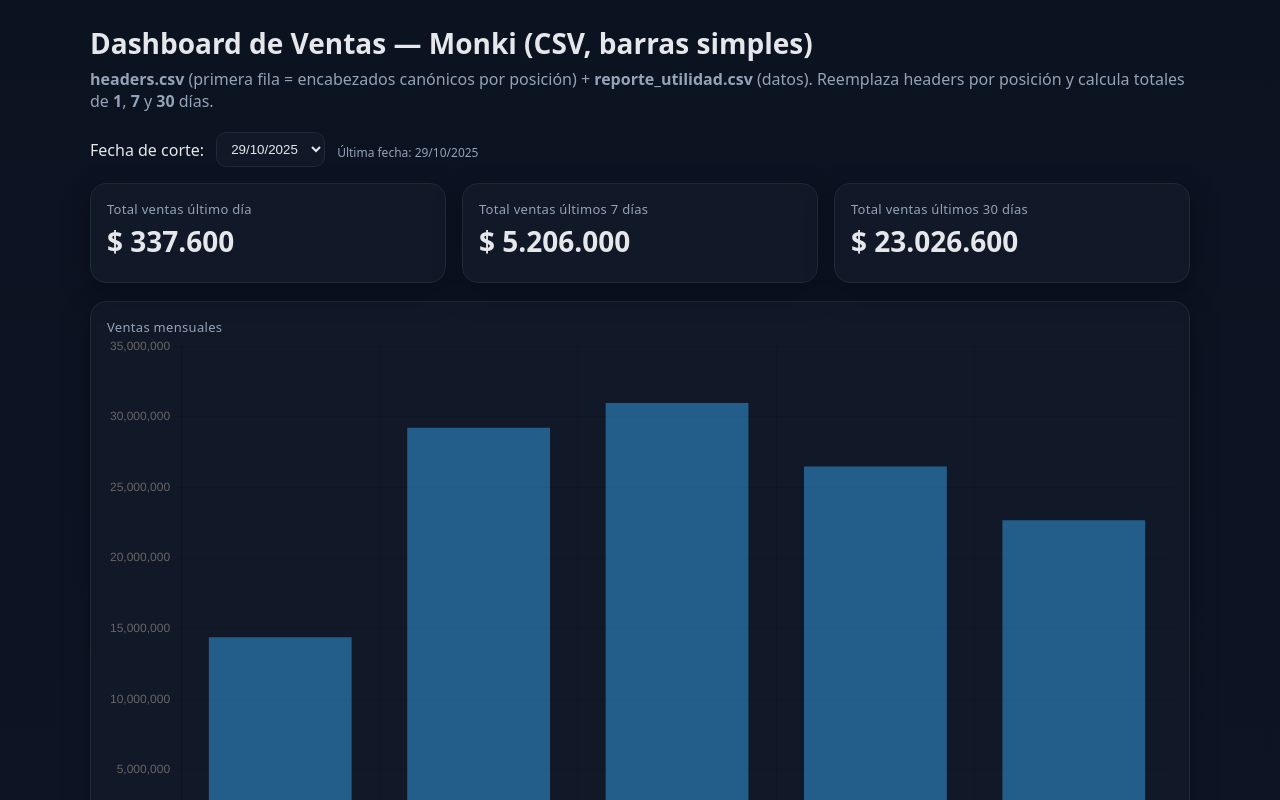
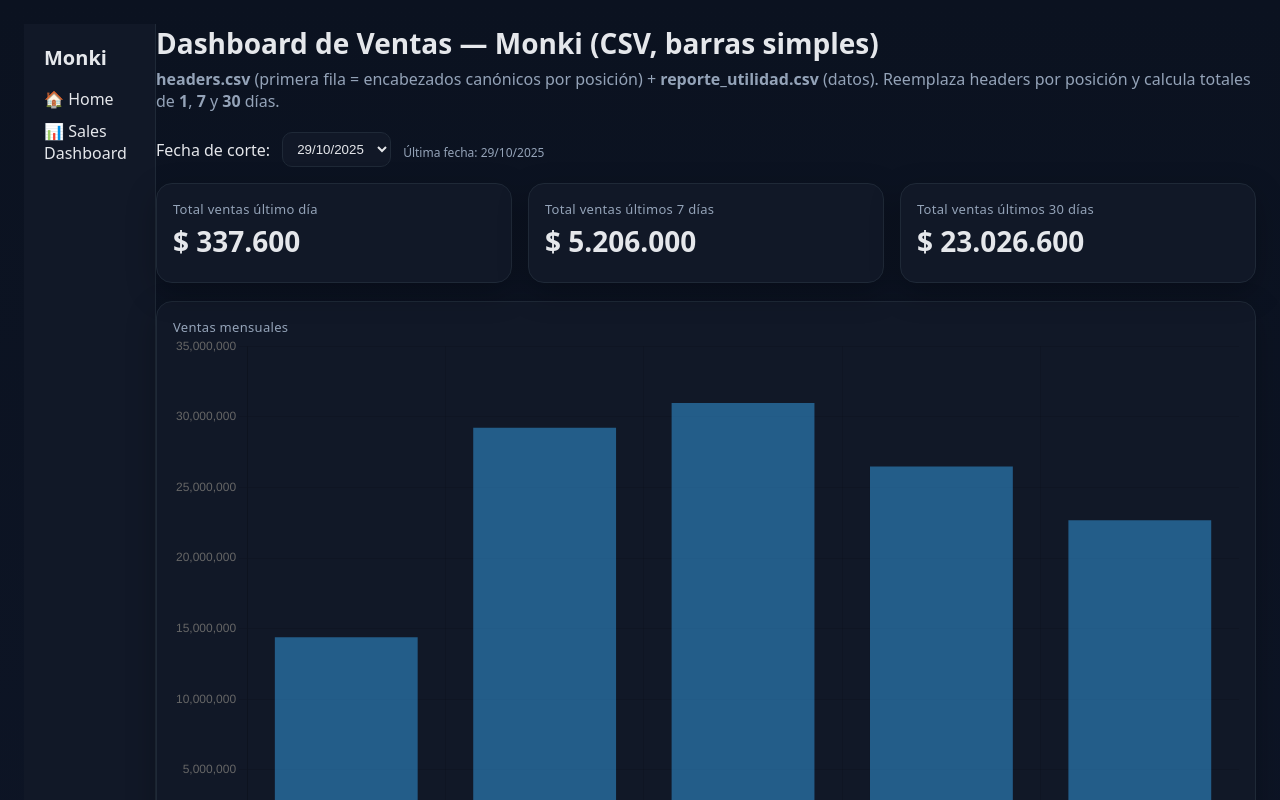
Before and after one commit to heladosmonki-svg/monki-dashboard, a plain HTML site: page index.html in a window 1280 px wide. Shown: the top 800 px of the page. Drawn offline with nearby package versions, Linux system fonts and the light colour scheme.

Commit message:
Update index.html

```diff
--- a/index.html
+++ b/index.html
@@ -11,6 +11,7 @@
       margin: 0; padding: 24px;
       font-family: ui-sans-serif, system-ui, -apple-system, Segoe UI, Roboto, Helvetica, Arial;
       background: linear-gradient(180deg, #0b1220, #0f172a); color: var(--text);
+      display: flex; /* Ensure page layout uses sidebar + content side-by-side */
     }
     .container { max-width: 1100px; margin: 0 auto; }
     h1 { font-size: 28px; margin: 0 0 6px; }
@@ -30,6 +31,12 @@
     .ok   { color: #34d399; }
     pre.log { background:#0b1220; border:1px solid #1f2937; padding:10px; border-radius:10px; color:#cbd5e1; overflow:auto }
     @media (max-width: 800px) { .grid { grid-template-columns: 1fr; } }
+    .sidebar {width: 200px; background: #111827;  border-right: 1px solid #1f2937;  padding: 20px;  min-height: 100vh;}
+    .sidebar h2 {  margin-top: 0;  font-size: 20px;}
+    .menu-item {  margin: 10px 0;}
+    .menu-item a {  color: var(--text);  text-decoration: none;  font-size: 16px;}
+    .menu-item a:hover {  text-decoration: underline; }
+
   </style>
 
   <!-- Chart.js -->
@@ -38,6 +45,13 @@
   <script src="https://cdn.jsdelivr.net/npm/papaparse@5.4.1/papaparse.min.js"></script>
 </head>
 <body>
+  <!-- ✅ LEFT SIDEBAR MENU -->
+  <nav class="sidebar">
+    <h2>Monki</h2>
+    <div class="menu-item"><a href="index.html">🏠 Home</a></div>
+    <div class="menu-item"><a href="sales.html">📊 Sales Dashboard</a></div>
+  </nav>
+  <div class="container">
     <div class="container">
       <h1>Dashboard de Ventas — Monki (CSV, barras simples)</h1>
       <div class="subtitle">
@@ -88,6 +102,7 @@
 
       <div class="footer">
         Estructura: <code>index.html</code>, <code>headers.csv</code>, <code>reporte_utilidad.csv</code>.
+      </div>
     </div>
   </div>
 
```
Lines whose indentation alone changed are shown as unchanged.
